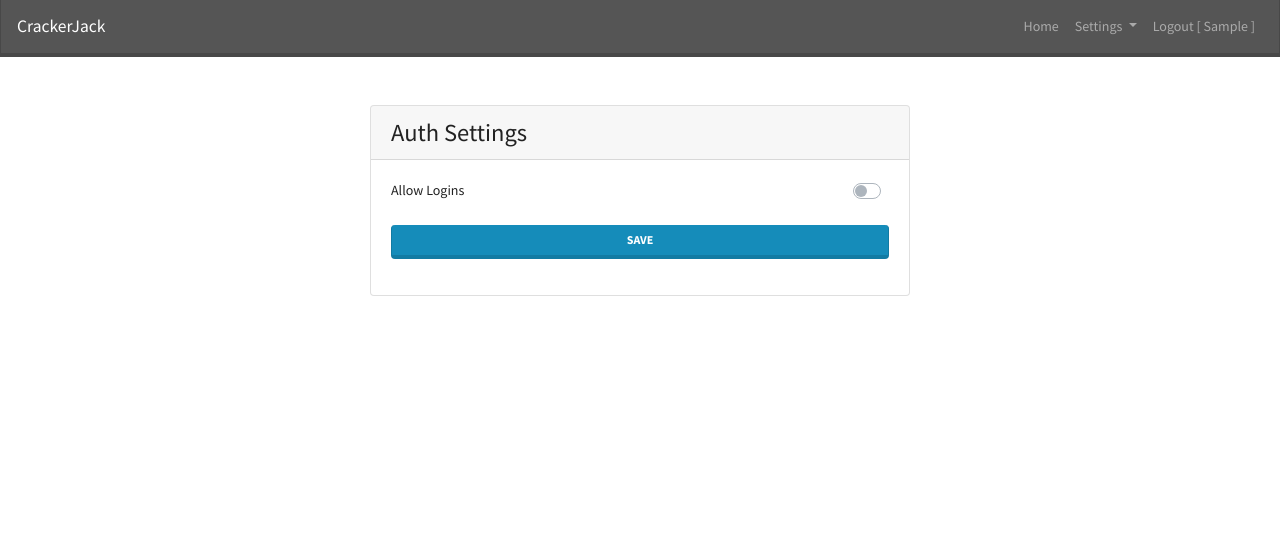
After one commit to ctxis/crackerjack, a Flask app: page /admin/settings/auth in a window 1280 px wide. The commit adds this page. Shown: the top 536 px of the page. Run offline with Flask 2, Linux system fonts and the light colour scheme; a user stored in the database is signed in; tables that the repository leaves empty hold one stand-in row (values such as "Sample post"); some libraries are stand-ins or nearby versions.

Commit message:
Added first/last name for users, split settings menu

```diff
--- a/app/controllers/admin.py
+++ b/app/controllers/admin.py
@@ -8,9 +8,9 @@ from app.lib.base.provider import Provider
 bp = Blueprint('admin', __name__)
 
 
-@bp.route('/settings', methods=['GET'])
+@bp.route('/settings/hashcat', methods=['GET'])
 @login_required
-def settings():
+def settings_hashcat():
     if not current_user.admin:
         flash('Access Denied', 'error')
         return redirect(url_for('home.index'))
@@ -19,9 +19,8 @@ def settings():
     settings = provider.settings()
 
     return render_template(
-        'admin/settings.html',
+        'admin/settings/hashcat.html',
         settings={
-            'allow_logins': settings.get('allow_logins', 0),
             'hashcat_binary': settings.get('hashcat_binary', ''),
             'wordlists_path': settings.get('wordlists_path', ''),
             'hashcat_rules_path': settings.get('hashcat_rules_path', '')
@@ -29,9 +28,9 @@ def settings():
     )
 
 
-@bp.route('/settings/save', methods=['POST'])
+@bp.route('/settings/hashcat/save', methods=['POST'])
 @login_required
-def settings_save():
+def settings_hashcat_save():
     if not current_user.admin:
         flash('Access Denied', 'error')
         return redirect(url_for('home.index'))
@@ -42,7 +41,6 @@ def settings_save():
     hashcat_binary = request.form['hashcat_binary'].strip()
     wordlists_path = request.form['wordlists_path'].strip()
     hashcat_rules_path = request.form['hashcat_rules_path'].strip()
-    allow_logins = request.form.get('allow_logins', 0)
 
     has_errors = False
     if len(hashcat_binary) == 0 or not os.path.isfile(hashcat_binary):
@@ -67,11 +65,50 @@ def settings_save():
         flash('Hashcat rules directory is not readable', 'error')
 
     if has_errors:
-        return redirect(url_for('admin.settings'))
+        return redirect(url_for('admin.settings_hashcat'))
 
     settings.save('hashcat_binary', hashcat_binary)
     settings.save('wordlists_path', wordlists_path)
     settings.save('hashcat_rules_path', hashcat_rules_path)
+
+    # When settings are saved, run system updates.
+    system = provider.system()
+    system.run_updates()
+
+    flash('Settings saved', 'success')
+    return redirect(url_for('admin.settings_hashcat'))
+
+
+@bp.route('/settings/auth', methods=['GET'])
+@login_required
+def settings_auth():
+    if not current_user.admin:
+        flash('Access Denied', 'error')
+        return redirect(url_for('home.index'))
+
+    provider = Provider()
+    settings = provider.settings()
+
+    return render_template(
+        'admin/settings/auth.html',
+        settings={
+            'allow_logins': settings.get('allow_logins', 0)
+        }
+    )
+
+
+@bp.route('/settings/auth/save', methods=['POST'])
+@login_required
+def settings_auth_save():
+    if not current_user.admin:
+        flash('Access Denied', 'error')
+        return redirect(url_for('home.index'))
+
+    provider = Provider()
+    settings = provider.settings()
+
+    allow_logins = request.form.get('allow_logins', 0)
+
     settings.save('allow_logins', allow_logins)
 
     # When settings are saved, run system updates.
@@ -79,4 +116,4 @@ def settings_save():
     system.run_updates()
 
     flash('Settings saved', 'success')
-    return redirect(url_for('admin.settings'))
+    return redirect(url_for('admin.settings_auth'))
--- a/app/lib/models/user.py
+++ b/app/lib/models/user.py
@@ -7,6 +7,9 @@ class UserModel(db.Model, UserMixin):
     id = db.Column(db.Integer, primary_key=True)
     username = db.Column(db.String(255), nullable=False, default='', index=True, unique=True)
     password = db.Column(db.String(255), nullable=False, default='')
+    first_name = db.Column(db.String(255), nullable=True, default='')
+    last_name = db.Column(db.String(255), nullable=True, default='')
+    email = db.Column(db.String(255), nullable=True, default='')
     ldap = db.Column(db.Boolean, default=False, index=True)
     admin = db.Column(db.Boolean, default=False, index=True)
 
--- /dev/null
+++ b/app/templates/admin/settings/auth.html
@@ -0,0 +1,30 @@
+{% extends 'layout/base.html' %}
+
+{% block content %}
+<div class="row mt-5">
+    <div class="col-3"></div>
+    <div class="col">
+        <div class="card">
+            <h3 class="card-header">Auth Settings</h3>
+            <div class="card-body">
+                <form method="post" action="{{ url_for('admin.settings_auth_save') }}">
+                    <input type="hidden" name="csrf_token" value="{{ csrf_token() }}">
+
+                    <div class="form-group">
+                        <label for="allow_logins">Allow Logins</label>
+                        <div class="custom-control custom-switch float-right">
+                            <input name="allow_logins" type="checkbox" class="custom-control-input" id="allow_logins" value="1" {{ "checked='checked'" if settings.allow_logins == '1' else '' }}>
+                            <label class="custom-control-label" for="allow_logins"></label>
+                        </div>
+                    </div>
+
+                    <div class="form-group">
+                        <button type="submit" class="btn btn-primary btn-block">save</button>
+                    </div>
+                </form>
+            </div>
+        </div>
+    </div>
+    <div class="col-3"></div>
+</div>
+{% endblock %}
--- a/app/templates/layout/base.html
+++ b/app/templates/layout/base.html
@@ -32,15 +32,22 @@
             <li class="nav-item">
                 <a class="nav-link" href="{{ url_for('home.index') }}">Home</a>
             </li>
-            {% if current_user.admin %}
-            <li class="nav-item">
-                <a class="nav-link" href="{{ url_for('admin.settings') }}">Admin Settings</a>
+            <li class="nav-item dropdown">
+                <a class="nav-link dropdown-toggle" id="menu-settings" href="#" role="button" data-toggle="dropdown" aria-haspopup="true" aria-expanded="false">
+                    Settings
+                </a>
+                <div class="dropdown-menu" aria-labelledby="menu-settings">
+                    {% if current_user.admin %}
+                    <a class="dropdown-item" href="{{ url_for('admin.settings_hashcat') }}">Hashcat</a>
+                    <a class="dropdown-item" href="{{ url_for('admin.settings_auth') }}">Authentication</a>
+                    <a class="dropdown-item" href="#">Users</a>
+                    {% endif %}
+                </div>
             </li>
-            {% endif %}
 
             {% if current_user.is_authenticated %}
             <li>
-                <a class="nav-link" href="{{ url_for('auth.logout') }}">Logout</a>
+                <a class="nav-link" href="{{ url_for('auth.logout') }}">Logout [ {{ current_user.first_name }} ]</a>
             </li>
             {% else %}
             <li>
```
Also changed, not shown: app/templates/admin/settings/hashcat.html (renamed from app/templates/admin/settings.html, +1 -9 lines).
